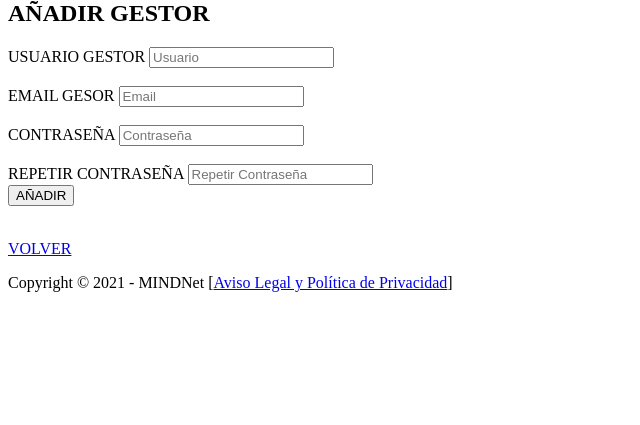
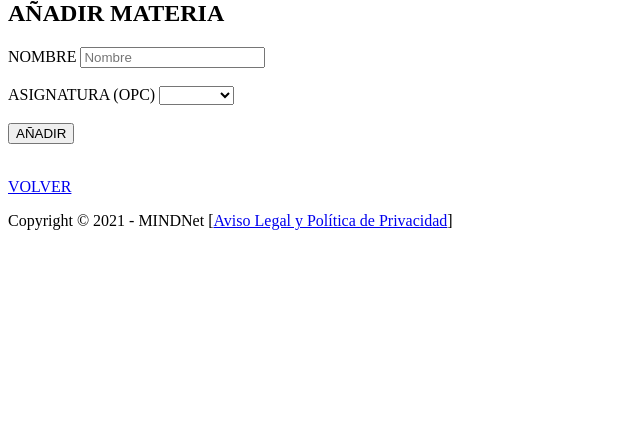
Before and after one commit to Damanre/MINDNet, a PHP site: page /addmateria.php in a window 1280 px wide. Shown: the part 332-757 px from the top of the page, without its empty margins (0-640 px from the left). Run offline with PHP 8.4, Linux system fonts and the light colour scheme; the visitor is signed in with stand-in values (Sample User, id 1); some libraries are stand-ins or nearby versions.

Commit message:
git merge

```diff
--- a/src/addmateria.php
+++ b/src/addmateria.php
@@ -4,7 +4,7 @@ session_start();
 <html lang="es">
     <head>
         <meta charset="UTF-8"/>
-        <title>AÑADIR GESTOR</title>
+        <title>AÑADIR MATERIA</title>
         <link href="../style/style.css" rel="stylesheet" type="text/css">
         <script type="text/javascript" src="http://code.jquery.com/jquery-1.4.4.min.js"></script>
         <script src="validaciones.js" type="text/javascript"></script>
@@ -27,38 +27,46 @@ session_start();
                     echo "<br><a href='index.php'class='confirm'>VOLVER</a>";
                 }else{
                     if (isset($_SESSION["idusuario"])) {
-                        if ($_SESSION["tipo"] == "a") {
+                        if ($_SESSION["tipo"] == "a" || $_SESSION["tipo"] == "g") {
                             if (!isset($_POST["add"])){
                                 echo '
-                                    <h2>AÑADIR GESTOR</h2>
+                                    <h2>AÑADIR MATERIA</h2>
                                     <form action="#" method="post">
-                                        <label for="user">USUARIO GESTOR</label>
-                                        <input type="text" name="user" placeholder="Usuario" class="textbox"/></br></br>
-                                        <label for="mail">EMAIL GESOR</label>
-                                        <input type="email" name="mail" placeholder="Email" class="textbox"/></br></br>
-                                        <label for="pass">CONTRASEÑA</label>
-                                        <input type="password" name="pass" placeholder="Contraseña" class="textbox"/></br></br>
-                                        <label for="pass2">REPETIR CONTRASEÑA</label>
-                                        <input type="password" name="pass2" placeholder="Repetir Contraseña" class="textbox"/></br>
+                                        <label for="user">NOMBRE</label>
+                                        <input type="text" name="nombre" placeholder="Nombre" class="textbox"/></br></br>
+                                        <label for="asg">ASIGNATURA (OPC)</label>
+                                        <select name="asg" class="textbox">
+                                            <option></option>
+                                            <option value="">Bucarest</option>
+                                        </select></br></br>
                                         <input type="submit" class="add" name="add" value="AÑADIR" />
                                     </form>
                                 ';
                             }else{
-                                if(empty($_POST["user"]) || empty($_POST["mail"]) || empty($_POST["pass"]) || empty($_POST["pass2"])){
-                                    echo '<span class="error">NO PUEDES DEJAR EN BLANCO NINGUN CAMPO</span><br>';//si no existe la maquina
-                                    echo "<br><a href='addgestor.php'class='back'>VOLVER</a>";
+                                if(empty($_POST["nombre"])){
+                                    echo '<span class="error">NO PUEDES DEJAR EN BLANCO EL NOMBRE</span><br>';//si no existe la maquina
+                                    echo "<br><a href='addmateria.php'class='back'>VOLVER</a>";
                                 }else{
-                                    if($_POST['pass'] != $_POST['pass2']){//comprobar que coinciden las contraseñas
-                                        echo '<span class="error">NO COINCIDEN LAS CONTRASEÑAS</span><br>';//si no existe la maquina
-                                        echo "<br><a href='addgestor.php'class='back'>VOLVER</a>";
-                                    }else{
-                                        $sql = 'INSERT INTO usuario (usuario,email,pass,f_alta,tipo) VALUES ("' . $_POST['user'] . '", "' . $_POST['mail'] . '", "' . encriptar($_POST['pass']) . '", NOW(),"g");';//consulta agregar admin
+                                    if($_POST["asg"]==""){
+                                        $sql = 'INSERT INTO asignatura (nombre) VALUES ("' . $_POST['nombre'] . '");';//consulta agregar admin
                                         $ObjBBDD->ejecutarConsulta($sql);//ejecutar consulta
                                         if($ObjBBDD->comprobarError()){//comprobar error
                                             echo $ObjBBDD->comprobarError();
-                                            echo "<br><a href='addgestor.php'class='back'>VOLVER</a>";
+                                            echo "<br><a href='addmateria.php'class='back'>VOLVER</a>";
                                         }else{
-                                            header("Location:gesgestores.php");//redireccion
+                                            header("Location:gesmaterias.php");//redireccion
+                                        }
+                                    }else{
+                                        $sql2='SELECT * FROM asignatura WHERE idasignatura="'.$_POST["asg"].'"';
+                                        $resultado2=$ObjBBDD->ejecutarConsulta($sql2);
+                                        $fila2 = $ObjBBDD->extraerFila($resultado2);
+                                        $sql = 'INSERT INTO temario (nombre,asignatura) VALUES ("' . $_POST['nombre'] . '","' . $fila2['idasignatura'] . '");';//consulta agregar admin
+                                        $ObjBBDD->ejecutarConsulta($sql);//ejecutar consulta
+                                        if($ObjBBDD->comprobarError()){//comprobar error
+                                            echo $ObjBBDD->comprobarError();
+                                            echo "<br><a href='addmateria.php'class='back'>VOLVER</a>";
+                                        }else{
+                                            header("Location:gesmaterias.php");//redireccion
                                         }
                                     }
                                 }
@@ -75,7 +83,7 @@ session_start();
                     }
                 }
             ?>
-            <br><a href='gesgestores.php'class='hdbtn'>VOLVER</a>
+            <br><a href='gesmaterias.php'class='hdbtn'>VOLVER</a>
         </main>
         <footer>
             <p>Copyright © 2021 - MINDNet [<a href="alp.html">Aviso Legal y Política de Privacidad</a>]</p>
```
